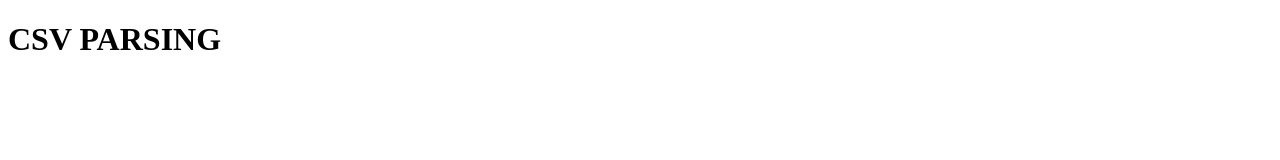
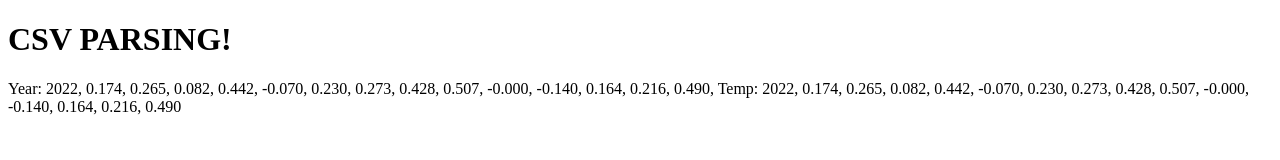
Before and after one commit to LRSORRENTI/fetch-Practice, a plain HTML site: page 02-Parsing-CSV/index.html in a window 1280 px wide. Drawn offline with Linux system fonts and the light colour scheme.

Commit message:
Still messing around with the csv file

```diff
--- a/02-Parsing-CSV/index.html
+++ b/02-Parsing-CSV/index.html
@@ -7,7 +7,9 @@
   </head>
 
   <body>
-    <h1>CSV PARSING</h1>
+    <h1>CSV PARSING!</h1>
+
+    <p id="para"></p>
     <script>
       getData().catch((err) => console.log(err));
       // Data from https://data.giss.nasa.gov/gistemp/
@@ -33,10 +35,14 @@
         // 1 to the end of the array, omitting index 0
 
         table.forEach((row) => {
+          //   if ((row = row.includes("Annual", [0]))) {
+          //   }
           const columns = row.split(",");
-          const year = columns[0];
-          const temp = columns[1];
-          console.log(year, temp);
+          const year = columns[(0, 1)];
+          const temp = columns[(1, 2)];
+          console.log(1, year, temp);
+          const para = document.getElementById("para");
+          para.innerText = `Year: ${columns}, Temp: ${row}`;
         });
 
         // console.log(rows);
```
